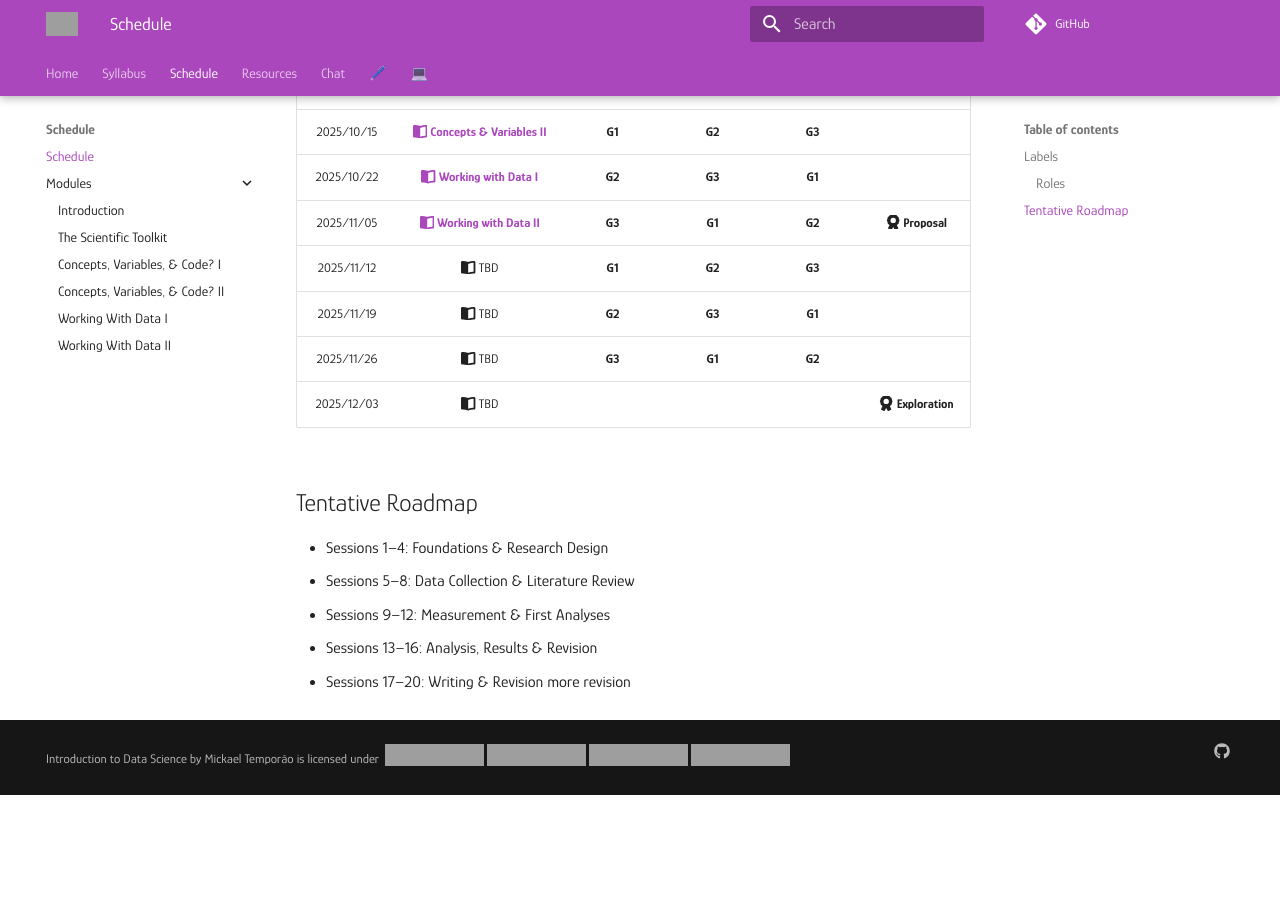
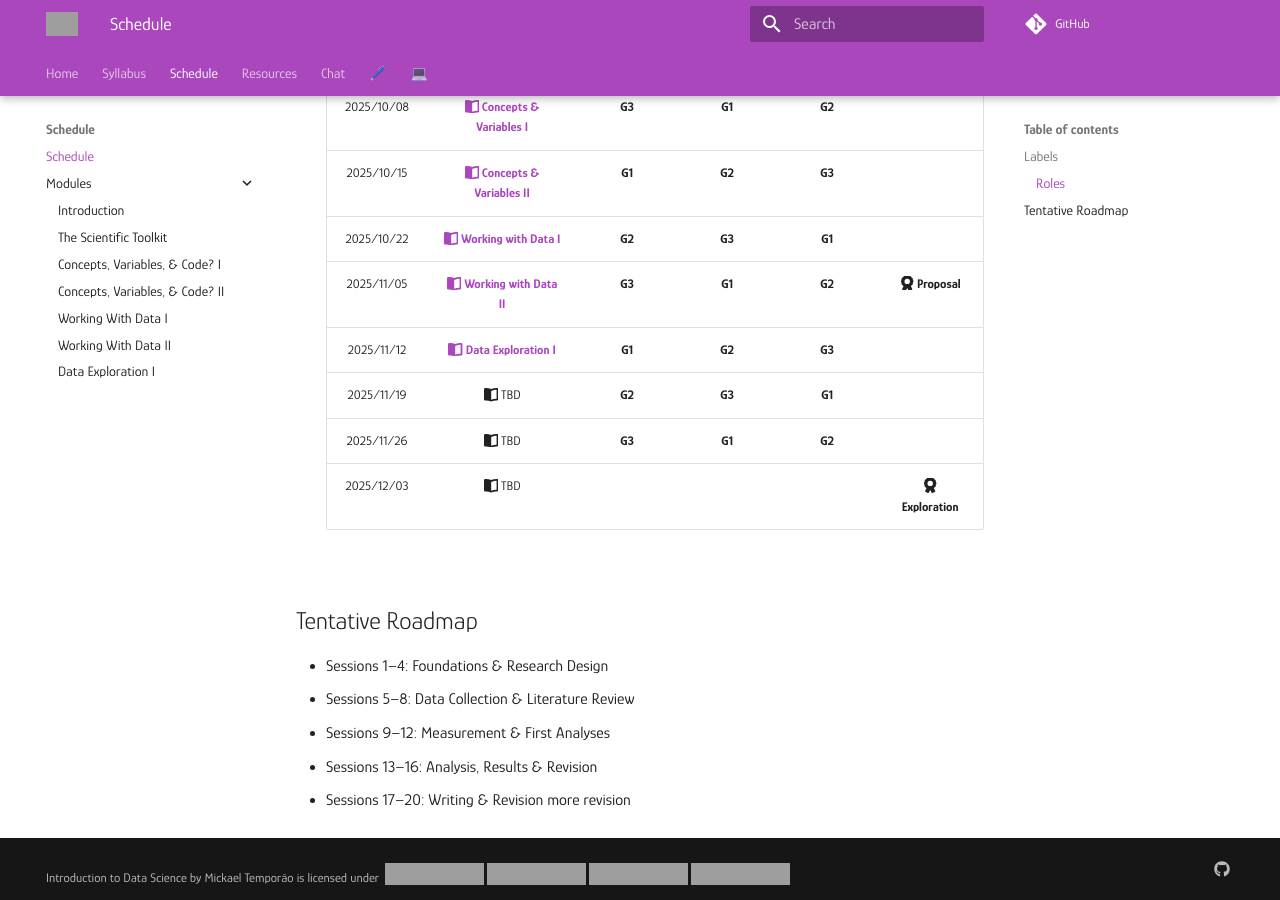
Before and after one commit to mickaeltemporao/itds, an MkDocs documentation site: the page built from docs/schedule.md, in a window 1280 px wide and 900 px high, scrolled down 912 px, cut to the strip 0-900 px from the top of the window. Built offline with MkDocs 1.6.1 and Material for MkDocs 9.7.7, drawn with Linux system fonts in a browser that asks for light colours; comment, search, counter and statistics services are not loaded; before the commit the page ends 1707 px from its top, so only the background shows below that; grey boxes are pictures that could not be loaded.

Commit message:
updated links to index

```diff
--- a/docs/schedule.md
+++ b/docs/schedule.md
@@ -23,19 +23,19 @@
 
 
 
-   | Date       | Module                                                                                   | :fontawesome-solid-pen-nib: | :fontawesome-solid-laptop-code: | :fontawesome-solid-magnifying-glass: | Milestone                                                                   |
-   |:----------:|:----------------------------------------------------------------------------------------:|:---------------------------:|:-------------------------------:|:------------------------------------:|:---------------------------------------------------------------------------:|
-   | 2025/09/17 | [**:fontawesome-solid-book-open: Introduction**](modules/introduction.md)                |                             |                                 |                                      |                                                                             |
-   | 2025/09/24 | [**:fontawesome-solid-book-open: Scientific Toolkit I**](modules/science.md)         | **G1**                      | **G2**                          | **G3**                               | [**:fontawesome-regular-paper-plane: Onboarding**](resources/onboarding.md) |
-   | 2025/10/01 | [**:fontawesome-solid-book-open: Scientific Toolkit II**](modules/science-2.md)       | **G2**                      | **G3**                          | **G1**                               | **:fontawesome-solid-award: Idea**                                          |
-   | 2025/10/08 | [**:fontawesome-solid-book-open: Concepts & Variables I**](modules/programming-1.md) | **G3**                      | **G1**                          | **G2**                               |                                                                             |
-   | 2025/10/15 | [**:fontawesome-solid-book-open: Concepts & Variables II**](modules/programming-2.md) | **G1**                      | **G2**                          | **G3**                               |                                                                             |
-   | 2025/10/22 | [**:fontawesome-solid-book-open: Working with Data I**](modules/programming-3.md)          | **G2**                      | **G3**                          | **G1**                               |                                                                             |
-   | 2025/11/05 | [**:fontawesome-solid-book-open: Working with Data II**](modules/programming-4.md)          | **G3**                      | **G1**                          | **G2**                               | **:fontawesome-solid-award: Proposal**                                      |
-   | 2025/11/12 | :fontawesome-solid-book-open: TBD                                                        | **G1**                      | **G2**                          | **G3**                               |                                                                             |
-   | 2025/11/19 | :fontawesome-solid-book-open: TBD                                                        | **G2**                      | **G3**                          | **G1**                               |                                                                             |
-   | 2025/11/26 | :fontawesome-solid-book-open: TBD                                                        | **G3**                      | **G1**                          | **G2**                               |                                                                             |
-   | 2025/12/03 | :fontawesome-solid-book-open: TBD                                                        |                             |                                 |                                      | **:fontawesome-solid-award: Exploration**                                   |
+    | Date       | Module                                                                                | :fontawesome-solid-pen-nib: | :fontawesome-solid-laptop-code: | :fontawesome-solid-magnifying-glass: | Milestone                                                                   |
+    |:----------:|:-------------------------------------------------------------------------------------:|:---------------------------:|:-------------------------------:|:------------------------------------:|:---------------------------------------------------------------------------:|
+    | 2025/09/17 | [**:fontawesome-solid-book-open: Introduction**](modules/introduction.md)             |                             |                                 |                                      |                                                                             |
+    | 2025/09/24 | [**:fontawesome-solid-book-open: Scientific Toolkit I**](modules/science.md)          | **G1**                      | **G2**                          | **G3**                               | [**:fontawesome-regular-paper-plane: Onboarding**](resources/onboarding.md) |
+    | 2025/10/01 | [**:fontawesome-solid-book-open: Scientific Toolkit II**](modules/science-2.md)       | **G2**                      | **G3**                          | **G1**                               | **:fontawesome-solid-award: Idea**                                          |
+    | 2025/10/08 | [**:fontawesome-solid-book-open: Concepts & Variables I**](modules/programming-1.md)  | **G3**                      | **G1**                          | **G2**                               |                                                                             |
+    | 2025/10/15 | [**:fontawesome-solid-book-open: Concepts & Variables II**](modules/programming-2.md) | **G1**                      | **G2**                          | **G3**                               |                                                                             |
+    | 2025/10/22 | [**:fontawesome-solid-book-open: Working with Data I**](modules/programming-3.md)     | **G2**                      | **G3**                          | **G1**                               |                                                                             |
+    | 2025/11/05 | [**:fontawesome-solid-book-open: Working with Data II**](modules/programming-4.md)    | **G3**                      | **G1**                          | **G2**                               | **:fontawesome-solid-award: Proposal**                                      |
+    | 2025/11/12 | [**:fontawesome-solid-book-open: Data Exploration I**](modules/exploration-1.md)          | **G1**                      | **G2**                          | **G3**                               |                                                                             |
+    | 2025/11/19 | :fontawesome-solid-book-open: TBD                                                     | **G2**                      | **G3**                          | **G1**                               |                                                                             |
+    | 2025/11/26 | :fontawesome-solid-book-open: TBD                                                     | **G3**                      | **G1**                          | **G2**                               |                                                                             |
+    | 2025/12/03 | :fontawesome-solid-book-open: TBD                                                     |                             |                                 |                                      | **:fontawesome-solid-award: Exploration**                                   |
 
 
 ## Tentative Roadmap
--- a/mkdocs.yml
+++ b/mkdocs.yml
@@ -66,7 +66,7 @@
       - modules/programming-2.md
       - modules/programming-3.md
       - modules/programming-4.md
-      # - modules/exploration-1.md
+      - modules/exploration-1.md
       # - modules/exploration-2.md
       # - modules/management-1.md
       # - modules/management-2.md
```
